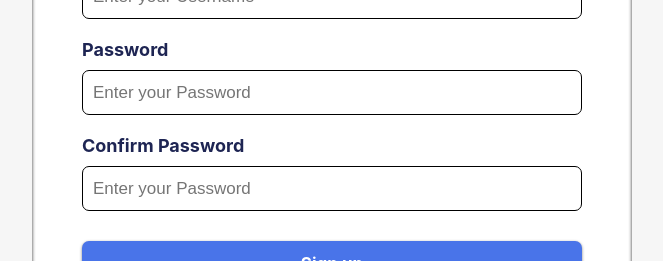
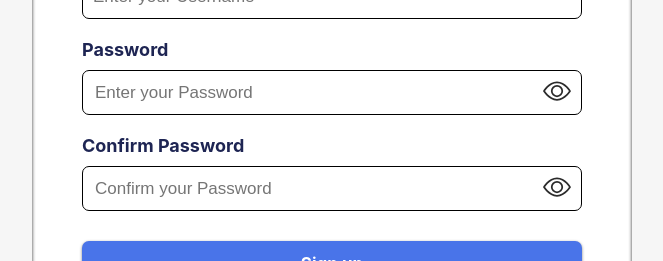
Before and after one commit to Rexy1216/Integ, a React (Create React App) app: page /signup in a window 1280 px wide. Shown: the part 287-548 px from the top of the page, without its empty margins (308-971 px from the left). Built offline with nearby package versions, Linux system fonts and the light colour scheme.

Commit message:
some buckend

```diff
--- a/src/Components/SignUp/sign.js
+++ b/src/Components/SignUp/sign.js
@@ -3,6 +3,7 @@ import { useState } from "react";
 import "./sign.css";
 import { useNavigate } from "react-router-dom";
 import axios from "axios";
+import { BsEye, BsEyeSlash } from "react-icons/bs";
 
 const Signup = () => {
   const navigate = useNavigate();
@@ -10,12 +11,17 @@ const Signup = () => {
   const [user, setUser] = useState('')
   const [pass, setPass] = useState('')
   const [confirm, setConfirm] = useState('')
+  const [hidden, setHidden] = useState(true);
+  const [eyeHidden, setEyeHidden] = useState(true);
 
   function handleClickLogin() {
     if (user && pass && confirm && pass === confirm) {
-      axios.post('' + 'api/2/regsiter', {
+      axios.post('https://812f-45-202-31-98.ap.ngrok.io/' + 'api/2/register', {
         username: user,
         password: confirm
+      })
+        .then((response) => {
+          console.log(response.data.message)
         })
     }
     navigate(-1);
@@ -53,25 +59,64 @@ const Signup = () => {
             <p style={{ color: "#1E2553", fontSize: 18, fontWeight: "bold" }}>
               Password
             </p>
+
+            <div className="user-input">
               <input
-              className="user-input"
-              type="text"
+                className="user-inputs"
+                type={eyeHidden ? "password" : "text"}
                 placeholder="Enter your Password"
                 value={pass}
                 onChange={(e) => setPass(e.target.value)}
               />
+              <div className="icon-container">
+                {eyeHidden ? (
+                  <BsEye
+                    size={28}
+                    color="#2B2B2B"
+                    style={{ cursor: "pointer" }}
+                    onClick={() => setEyeHidden(!eyeHidden)}
+                  />
+                ) : (
+                  <BsEyeSlash
+                    size={28}
+                    color="#2B2B2B"
+                    style={{ cursor: "pointer" }}
+                    onClick={() => setEyeHidden(!eyeHidden)}
+                  />
+                )}
+              </div>
+            </div>
           </div>
           <div style={{ marginLeft: 30, marginTop: 20 }}>
             <p style={{ color: "#1E2553", fontSize: 18, fontWeight: "bold" }}>
               Confirm Password
             </p>
+            <div className="user-input">
               <input
-              className="user-input"
-              type="text"
-              placeholder="Enter your Password"
+                className="user-inputs"
+                type={hidden ? "password" : "text"}
+                placeholder="Confirm your Password"
                 value={confirm}
                 onChange={(e) => setConfirm(e.target.value)}
               />
+              <div className="icon-container">
+                {hidden ? (
+                  <BsEye
+                    size={28}
+                    color="#2B2B2B"
+                    style={{ cursor: "pointer" }}
+                    onClick={() => setHidden(!hidden)}
+                  />
+                ) : (
+                  <BsEyeSlash
+                    size={28}
+                    color="#2B2B2B"
+                    style={{ cursor: "pointer" }}
+                    onClick={() => setHidden(!hidden)}
+                  />
+                )}
+              </div>
+            </div>
           </div>
           <div className="login-button" onClick={handleClickLogin}>
             <p style={{ fontSize: 17, fontWeight: "bold", color: "white" }}>
```
Lines whose indentation alone changed are shown as unchanged.
